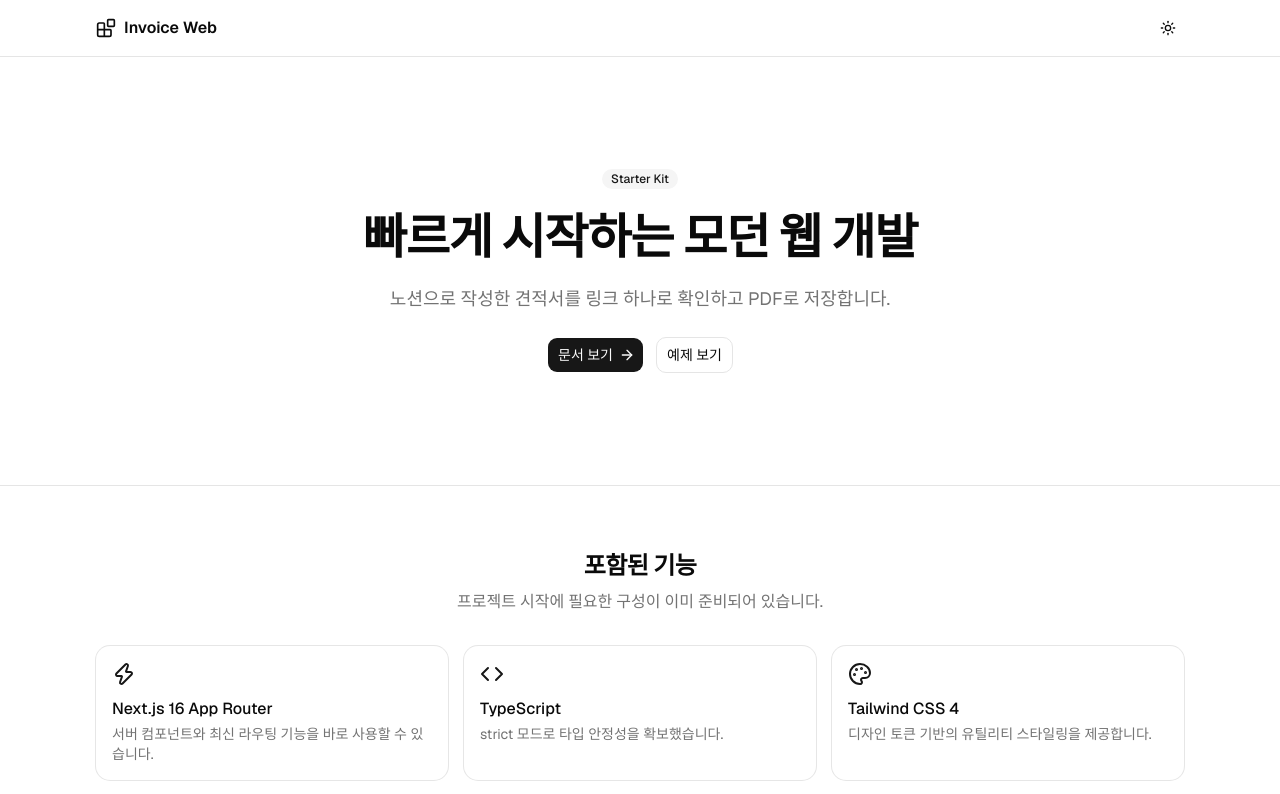
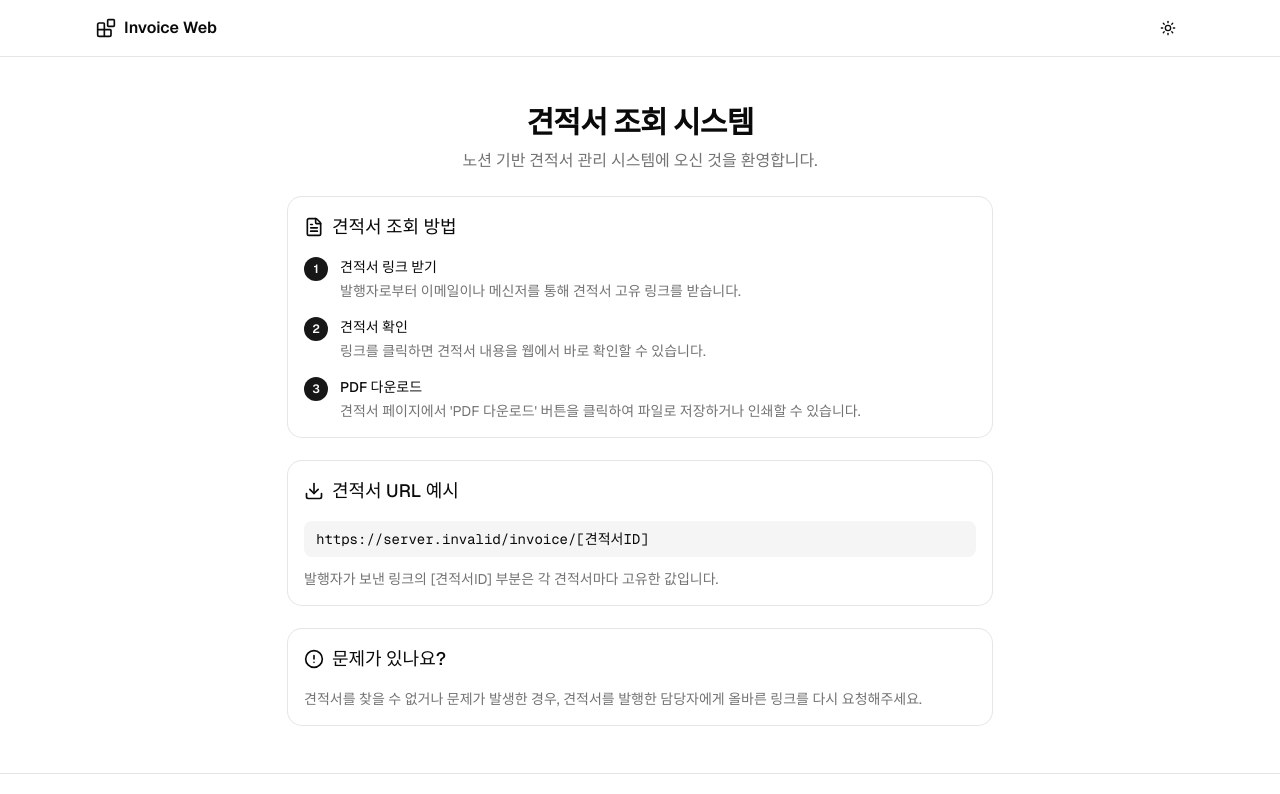
Before and after one commit to tae0x/invoice-web, a Next.js app: page / in a window 1280 px wide. Shown: the top 794 px of the page. Built offline with nearby package versions, Linux system fonts and the light colour scheme; no server answers.

Commit message:
feat: 서비스 안내 홈 화면 구성
견적서 조회 방법, URL 예시, 문제 해결 안내 카드를 추가하고 섹션 제목을 h2로 지정한다.

```diff
--- a/src/app/(marketing)/page.tsx
+++ b/src/app/(marketing)/page.tsx
@@ -1,121 +1,102 @@
-import Link from "next/link";
-import {
-  ArrowRight,
-  Blocks,
-  ClipboardCheck,
-  Code,
-  Layers,
-  Moon,
-  Palette,
-  Zap,
-} from "lucide-react";
+import { CircleAlert, Download, FileText } from "lucide-react";
 
 import { Container } from "@/components/common/container";
-import { Badge } from "@/components/ui/badge";
-import { Button } from "@/components/ui/button";
 import {
   Card,
-  CardDescription,
+  CardContent,
   CardHeader,
   CardTitle,
 } from "@/components/ui/card";
 import { siteConfig } from "@/config/site";
 
-const features = [
+// 견적서 조회 방법 3단계
+const steps = [
   {
-    icon: Zap,
-    title: "Next.js 16 App Router",
-    description: "서버 컴포넌트와 최신 라우팅 기능을 바로 사용할 수 있습니다.",
+    title: "견적서 링크 받기",
+    description:
+      "발행자로부터 이메일이나 메신저를 통해 견적서 고유 링크를 받습니다.",
   },
   {
-    icon: Code,
-    title: "TypeScript",
-    description: "strict 모드로 타입 안정성을 확보했습니다.",
+    title: "견적서 확인",
+    description: "링크를 클릭하면 견적서 내용을 웹에서 바로 확인할 수 있습니다.",
   },
   {
-    icon: Palette,
-    title: "Tailwind CSS 4",
-    description: "디자인 토큰 기반의 유틸리티 스타일링을 제공합니다.",
-  },
-  {
-    icon: Blocks,
-    title: "shadcn/ui",
-    description: "자주 쓰는 UI 컴포넌트가 미리 설치되어 있습니다.",
-  },
-  {
-    icon: Moon,
-    title: "다크 모드",
-    description: "next-themes로 라이트·다크·시스템 테마를 지원합니다.",
-  },
-  {
-    icon: ClipboardCheck,
-    title: "폼 & 검증",
-    description: "React Hook Form과 Zod 조합의 폼 예제를 포함합니다.",
-  },
-  {
-    icon: Layers,
-    title: "전역 상태",
-    description: "Zustand와 usehooks-ts로 상태와 훅을 간단히 관리합니다.",
+    title: "PDF 다운로드",
+    description:
+      "견적서 페이지에서 'PDF 다운로드' 버튼을 클릭하여 파일로 저장하거나 인쇄할 수 있습니다.",
   },
 ];
 
+// 서비스 안내 홈: 견적서 조회 방법, URL 예시, 문제 해결 안내
 export default function HomePage() {
   return (
-    <>
-      <section className="border-b py-20 sm:py-28">
-        <Container className="flex flex-col items-center gap-6 text-center">
-          <Badge variant="secondary">Starter Kit</Badge>
-          <h1 className="max-w-3xl text-4xl font-bold tracking-tight sm:text-5xl">
-            빠르게 시작하는 모던 웹 개발
-          </h1>
-          <p className="max-w-2xl text-lg text-muted-foreground">
-            {siteConfig.description}
-          </p>
-          <div className="flex flex-wrap justify-center gap-3">
-            <Button
-              size="lg"
-              render={<Link href="/docs/getting-started" />}
-              nativeButton={false}
-            >
-              문서 보기
-              <ArrowRight data-icon="inline-end" />
-            </Button>
-            <Button
-              size="lg"
-              variant="outline"
-              render={<Link href="/examples" />}
-              nativeButton={false}
-            >
-              예제 보기
-            </Button>
-          </div>
-        </Container>
-      </section>
-
-      <section id="features" className="py-16">
-        <Container className="space-y-8">
+    <Container className="flex max-w-3xl flex-col gap-6 py-12">
       <div className="space-y-2 text-center">
-            <h2 className="text-2xl font-bold tracking-tight">포함된 기능</h2>
+        <h1 className="text-3xl font-bold tracking-tight">견적서 조회 시스템</h1>
         <p className="text-muted-foreground">
-              프로젝트 시작에 필요한 구성이 이미 준비되어 있습니다.
+          노션 기반 견적서 관리 시스템에 오신 것을 환영합니다.
         </p>
       </div>
-          <div className="grid gap-4 sm:grid-cols-2 lg:grid-cols-3">
-            {features.map((feature) => {
-              const Icon = feature.icon;
-              return (
-                <Card key={feature.title}>
+
+      <Card>
         <CardHeader>
-                    <Icon className="mb-2 size-6 text-primary" />
-                    <CardTitle>{feature.title}</CardTitle>
-                    <CardDescription>{feature.description}</CardDescription>
+          <CardTitle className="flex items-center gap-2 text-lg">
+            <FileText className="size-5" aria-hidden />
+            <h2>견적서 조회 방법</h2>
+          </CardTitle>
         </CardHeader>
+        <CardContent>
+          <ol className="space-y-4">
+            {steps.map((step, index) => (
+              <li key={step.title} className="flex gap-3">
+                <span
+                  aria-hidden
+                  className="flex size-6 shrink-0 items-center justify-center rounded-full bg-primary text-xs font-semibold text-primary-foreground"
+                >
+                  {index + 1}
+                </span>
+                <div className="space-y-1">
+                  <p className="font-medium">{step.title}</p>
+                  <p className="text-muted-foreground">{step.description}</p>
+                </div>
+              </li>
+            ))}
+          </ol>
+        </CardContent>
       </Card>
-              );
-            })}
-          </div>
+
+      <Card>
+        <CardHeader>
+          <CardTitle className="flex items-center gap-2 text-lg">
+            <Download className="size-5" aria-hidden />
+            <h2>견적서 URL 예시</h2>
+          </CardTitle>
+        </CardHeader>
+        <CardContent className="space-y-3">
+          <code className="block rounded-md bg-muted px-3 py-2 font-mono text-sm break-all">
+            {siteConfig.url}/invoice/[견적서ID]
+          </code>
+          <p className="text-muted-foreground">
+            발행자가 보낸 링크의 [견적서ID] 부분은 각 견적서마다 고유한
+            값입니다.
+          </p>
+        </CardContent>
+      </Card>
+
+      <Card>
+        <CardHeader>
+          <CardTitle className="flex items-center gap-2 text-lg">
+            <CircleAlert className="size-5" aria-hidden />
+            <h2>문제가 있나요?</h2>
+          </CardTitle>
+        </CardHeader>
+        <CardContent>
+          <p className="text-muted-foreground">
+            견적서를 찾을 수 없거나 문제가 발생한 경우, 견적서를 발행한 담당자에게
+            올바른 링크를 다시 요청해주세요.
+          </p>
+        </CardContent>
+      </Card>
     </Container>
-      </section>
-    </>
   );
 }
```
Lines whose indentation alone changed are shown as unchanged.
